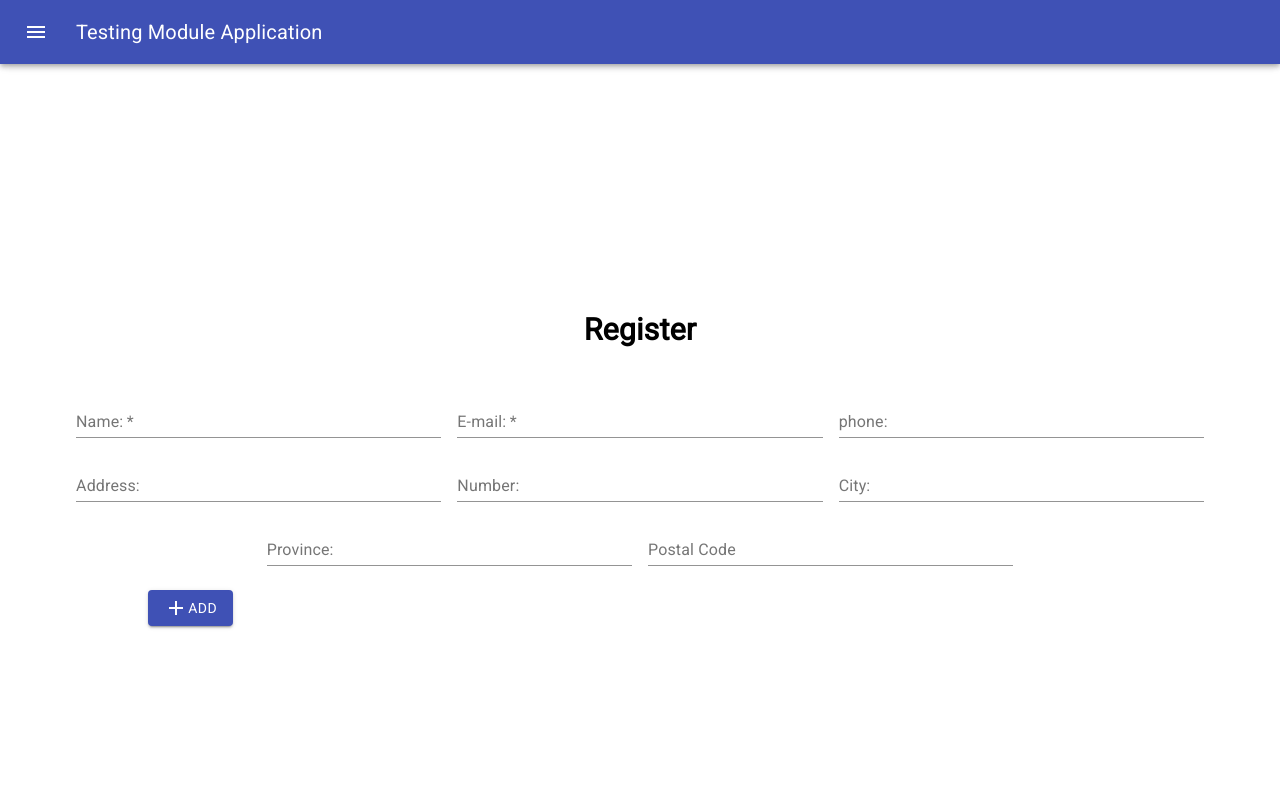
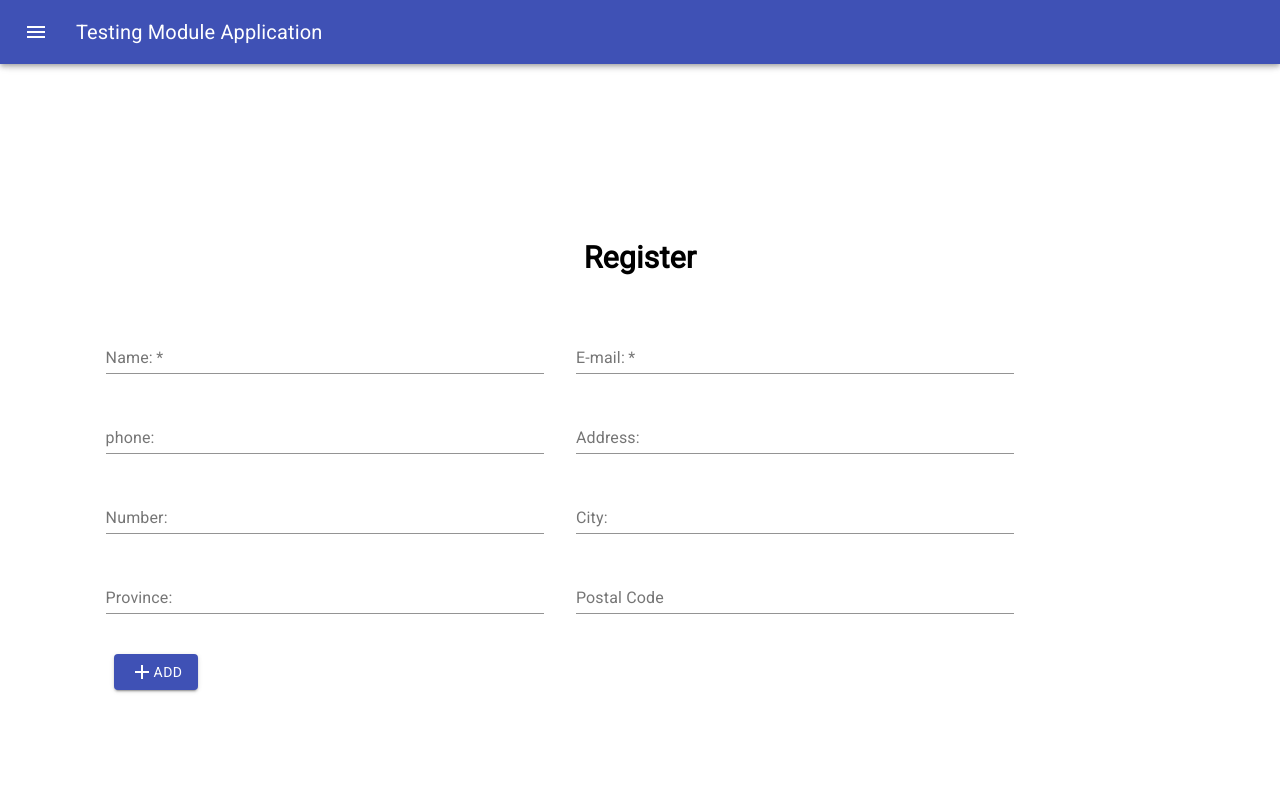
Before and after one commit to ivamgf/Tests-module-app-V2, a React (Create React App) app in the folder testing-module-app/: page /register in a window 1280 px wide. Shown: the top 800 px of the page. Built offline with nearby package versions, Linux system fonts and the light colour scheme.

Commit message:
settings_css_03

```diff
--- a/testing-module-app/src/components/form/Form.js
+++ b/testing-module-app/src/components/form/Form.js
@@ -6,9 +6,13 @@ import RegisterBtn from '../../components/registerBtn/RegisterBtn';
 
 const useStyles = makeStyles((theme) => ({
   root: {
+    marginLeft: '7%',
     '& > *': {
-      margin: theme.spacing(1),
-      width: '25ch',
+      margin: theme.spacing(2),
+      width: '30ch',
+      display: 'flex',
+      float: 'left',
+      flexWrap: 'wrap',
     },
   },
 }));
```
